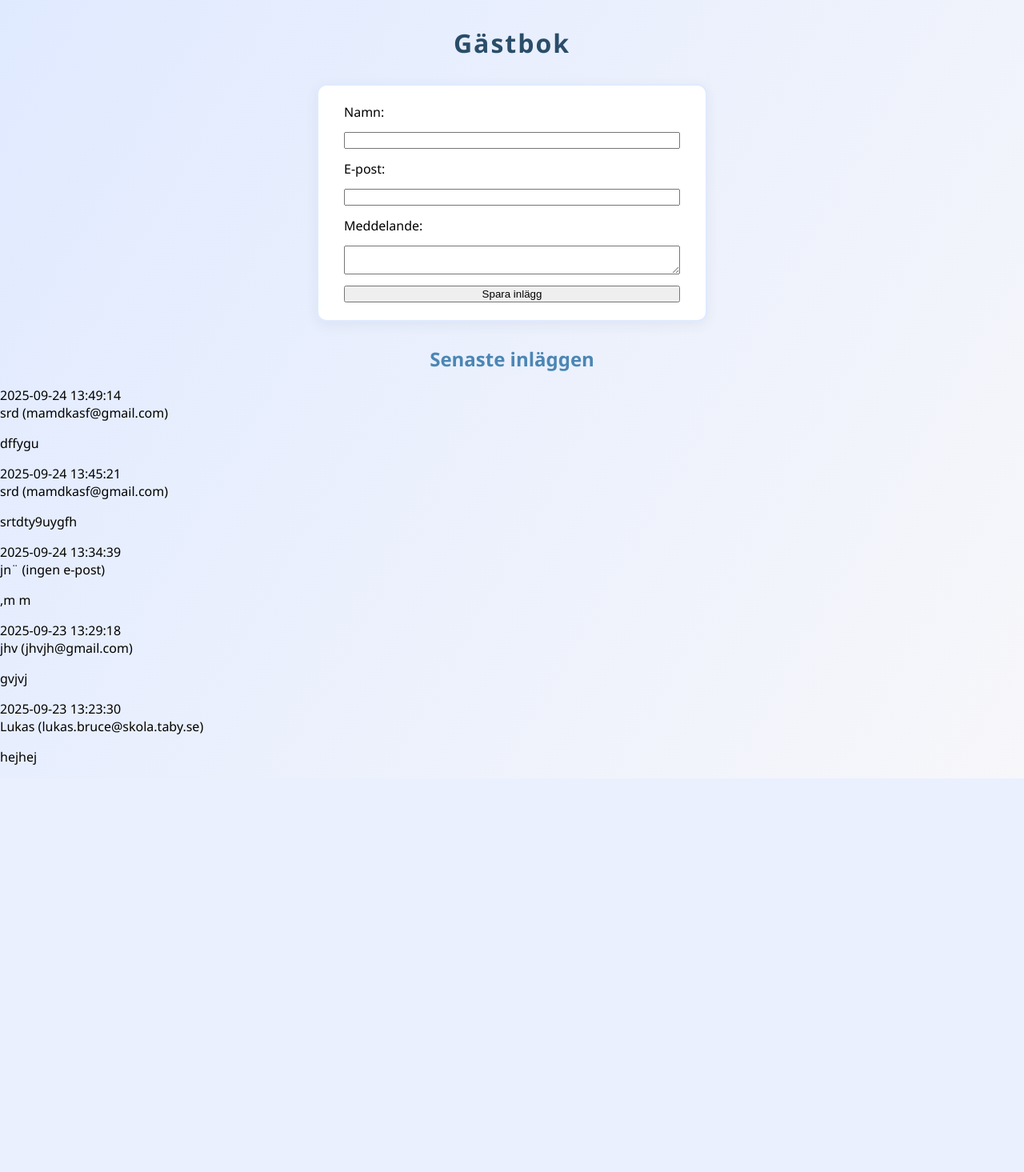
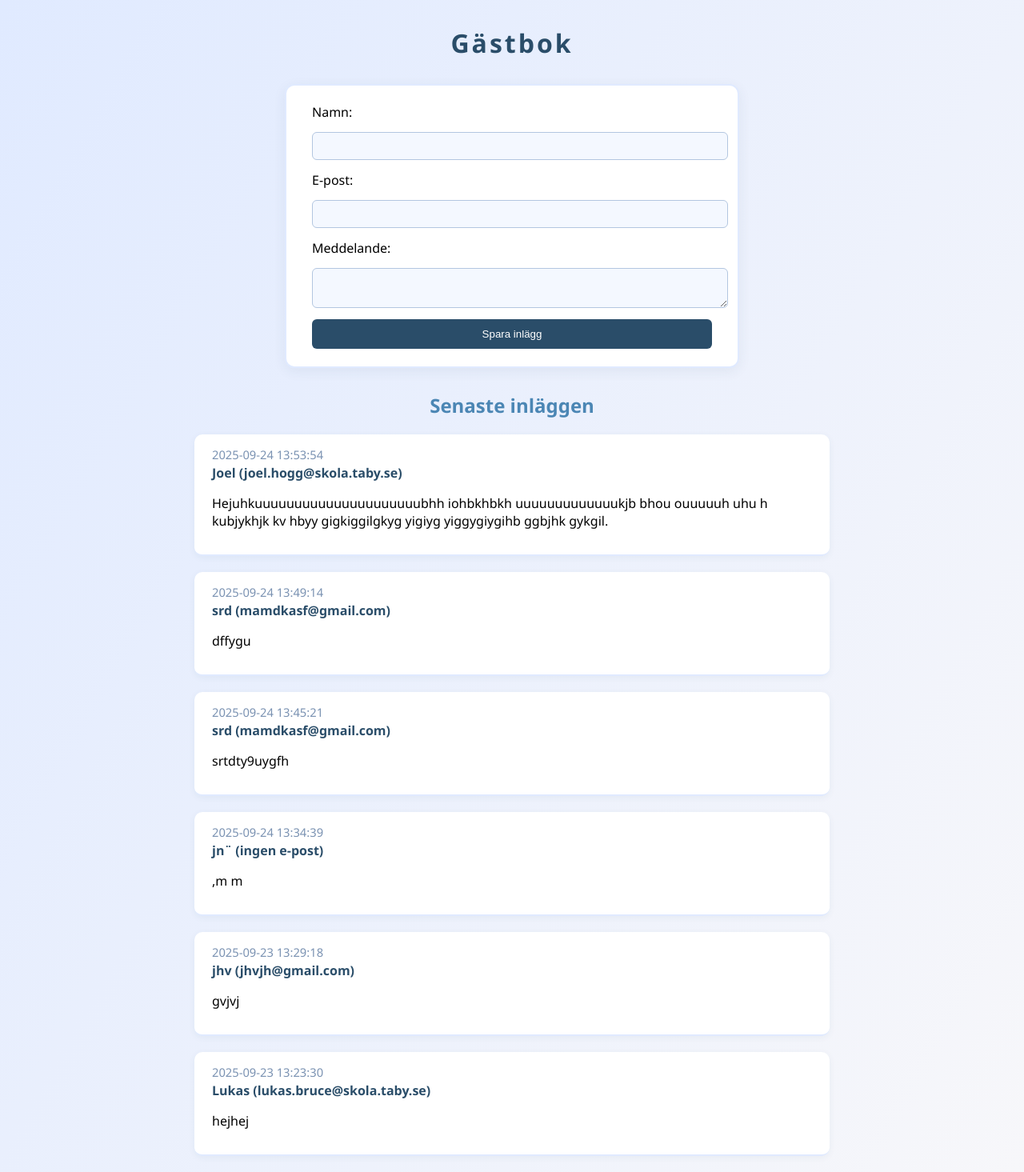
Before and after one commit to Lukas178/Gastbok, a Flask app: page / in a window 1280 px wide. Shown: the whole page at 80% size. Before the commit the page ends 973 px from the top, so only its background shows below. Run offline with Flask 3, Linux system fonts and the light colour scheme.

Commit message:
Inlägg css

```diff
--- a/guestbook.json
+++ b/guestbook.json
@@ -28,5 +28,11 @@
     "email": "mamdkasf@gmail.com",
     "comment": "dffygu",
     "time": "2025-09-24 13:49:14"
+  },
+  {
+    "name": "Joel",
+    "email": "joel.hogg@skola.taby.se",
+    "comment": "Hejuhkuuuuuuuuuuuuuuuuuuuuubhh iohbkhbkh uuuuuuuuuuuuukjb bhou ouuuuuh uhu h kubjykhjk kv hbyy gigkiggilgkyg yigiyg yiggygiygihb ggbjhk gykgil.",
+    "time": "2025-09-24 13:53:54"
   }
 ]
--- a/static/style.css
+++ b/static/style.css
@@ -8,7 +8,7 @@ body {
 h1 {
   text-align: center;
   color: #2a4d69;
-  letter-spacing: 2px;
+  letter-spacing: 3px;
   margin-top: 32px;
   margin-bottom: 10px;
 }
@@ -21,7 +21,7 @@ h2 {
 
 form {
   background: #fff;
-  max-width: 420px;
+  max-width: 500px;
   margin: 30px auto;
   padding: 22px 32px;
   border-radius: 12px;
@@ -31,3 +31,43 @@ form {
   gap: 14px;
   border: 2px solid #e0eaff;
 }
+
+input[type="text"],
+input[type="email"],
+textarea {
+  padding: 9px;
+  border: 1px solid #b3c6e0;
+  border-radius: 6px;
+  width: 100%;
+  background: #f4f8ff;
+}
+
+button {
+  background: #2a4d69;
+  color: #fff;
+  border: none;
+  padding: 11px;
+  border-radius: 6px;
+}
+
+.post {
+  background: #fff;
+  max-width: 750px;
+  margin: 20px auto;
+  padding: 15px 22px;
+  border-radius: 10px;
+  box-shadow: 0 2px 8px rgba(42,77,105,0.06);
+  border-bottom: 2px solid #e0eaff;
+}
+
+.time {
+  font-size: 0.92em;
+  color: #7a92b2;
+  margin-bottom: 2px;
+}
+
+.name {
+  font-weight: 600;
+  color: #2a4d69;
+  margin-bottom: 7px;
+}
```
